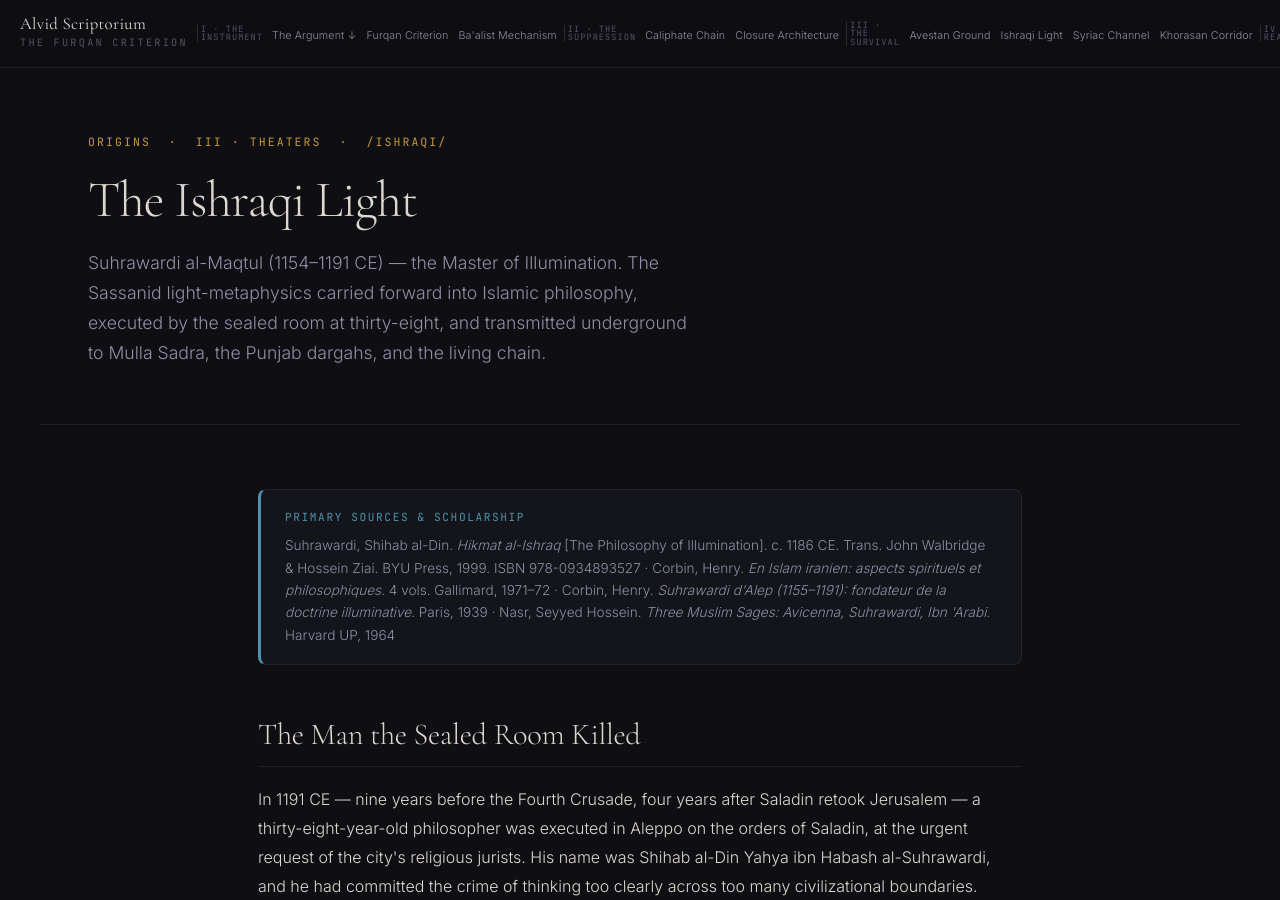
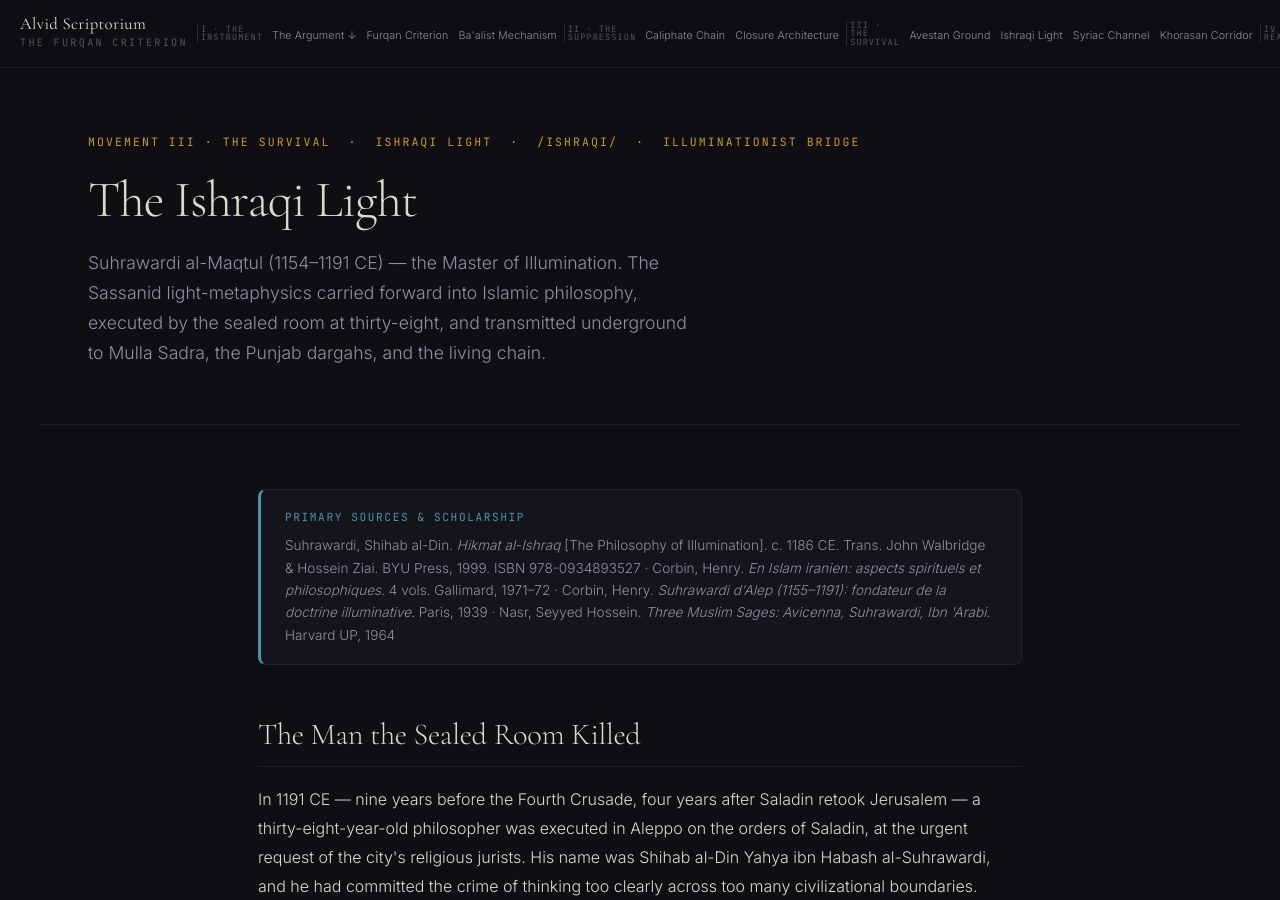
Before and after one commit to Political-Theology-Archive/geopolitical-synthesis, a Jekyll site: the page built from ishraqi/index.html, in a window 1280 px wide and 900 px high. Built offline with Jekyll 4.4.1, drawn with Linux system fonts in a browser that asks for light colours.

Commit message:
Zone eyebrow alignment + Entry 007 ecosystem memory update
Co-Authored-By: Claude Sonnet 4.6 <noreply@anthropic.com>

```diff
--- a/ishraqi/index.html
+++ b/ishraqi/index.html
@@ -12,7 +12,7 @@ description: "Suhrawardi al-Maqtul (1154–1191 CE) built the philosophical brid
 </script>
 
 <div class="pta-page-hero">
-  <span class="pta-page-eye mono">Origins &nbsp;·&nbsp; III · Theaters &nbsp;·&nbsp; /ishraqi/</span>
+  <span class="pta-page-eye mono">Movement III · The Survival &nbsp;·&nbsp; Ishraqi Light &nbsp;·&nbsp; /ishraqi/ &nbsp;·&nbsp; Illuminationist Bridge</span>
   <h1 class="pta-page-h1">The Ishraqi Light</h1>
   <p class="pta-page-subtitle">
     Suhrawardi al-Maqtul (1154–1191 CE) — the Master of Illumination.
--- a/sassanid/index.html
+++ b/sassanid/index.html
@@ -13,7 +13,7 @@ permalink: /sassanid/
 </script>
 
 <div class="pta-page-hero">
-  <span class="pta-page-eye mono">Avestan Origin &nbsp;·&nbsp; Receptive Civilization &nbsp;·&nbsp; III · المسالك — The Theaters &nbsp;·&nbsp; /sassanid/</span>
+  <span class="pta-page-eye mono">Movement III · The Survival &nbsp;·&nbsp; Avestan Ground &nbsp;·&nbsp; /sassanid/ &nbsp;·&nbsp; Metaphysical Reception Substrate</span>
   <h1 class="pta-page-h1">The Avestan Root</h1>
   <p class="pta-page-subtitle">
     Sassanid as Institutional Expression — Persia as the Uniquely Receptive Civilization.
--- a/syriac-pipeline/index.html
+++ b/syriac-pipeline/index.html
@@ -12,7 +12,7 @@ description: "Before texts moved from Arabic to Latin, they moved from Greek to
 </script>
 
 <div class="pta-page-hero">
-  <span class="pta-page-eye mono">Honest Witnesses &nbsp;·&nbsp; III · المسالك — The Theaters &nbsp;·&nbsp; /syriac-pipeline/ &nbsp;·&nbsp; Toledo: terminus</span>
+  <span class="pta-page-eye mono">Movement III · The Survival &nbsp;·&nbsp; Syriac Channel &nbsp;·&nbsp; /syriac-pipeline/ &nbsp;·&nbsp; Translation Corridor · Toledo Terminus</span>
   <h1 class="pta-page-h1">The Syriac Channel — Honest Witnesses</h1>
   <p class="pta-page-subtitle">
     Scholars who had eyes to see the truth. Nestorian and Jacobite Christian scholars
```
Also changed, not shown: .claude/analytical-lenses.md.
